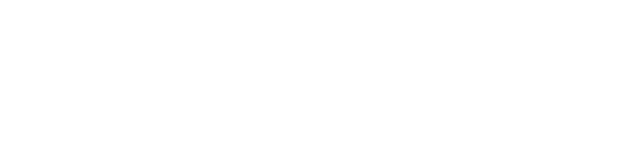
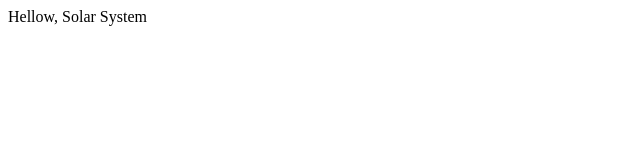
Before and after one commit to donghua1202/mini-solar-project, a plain HTML site: page index.html in a window 1280 px wide. Shown: the whole page, without its empty margins (0-640 px from the left). Drawn offline with Linux system fonts and the light colour scheme.

Commit message:
hello index.html

```diff
--- a/index.html
+++ b/index.html
@@ -6,5 +6,7 @@
     <meta name="viewport" content="width=device-width, initial-scale=1.0" />
     <title>Mini Solar System</title>
   </head>
-  <body></body>
+  <body>
+    Hellow, Solar System
+  </body>
 </html>
```
